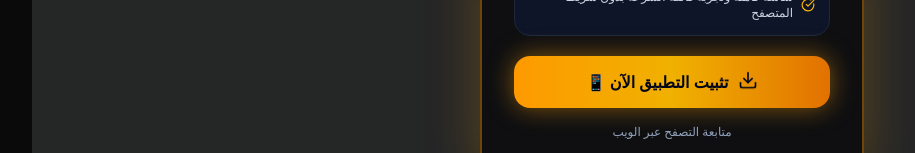
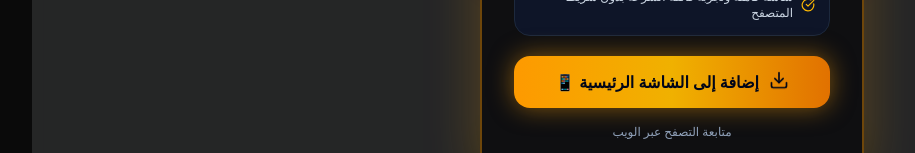
Before and after one commit to dalinadjib1990-cell/G-nirateur-pro, a React (Vite) app: page /login in a window 1280 px wide. Shown: the part 461-614 px from the top of the page, without its empty margins (182-1097 px from the left). Built offline with nearby package versions, Linux system fonts and the light colour scheme; no server answers.

Commit message:
feat(pwa): improve installation UX and manifest configuration
Update PWA installation button labels based on prompt availability and refine manifest ID and icon categories to improve installation reliability.

```diff
--- a/src/components/InstallPWA.tsx
+++ b/src/components/InstallPWA.tsx
@@ -166,7 +166,7 @@ export function InstallPWA() {
               className="w-full bg-gradient-to-r from-amber-500 via-yellow-500 to-amber-600 hover:from-amber-400 hover:to-yellow-400 text-slate-950 font-black py-3.5 px-6 rounded-2xl flex items-center justify-center gap-2.5 shadow-[0_0_25px_rgba(245,158,11,0.5)] transition-all transform hover:scale-[1.02] active:scale-98 text-base mb-3"
             >
               <Download size={20} className="animate-bounce" />
-              <span>تثبيت التطبيق الآن 📱</span>
+              <span>{deferredPrompt ? 'تثبيت التطبيق الآن (مباشر) 📱' : 'إضافة إلى الشاشة الرئيسية 📱'}</span>
             </button>
 
             <button
```
Also changed, not shown: public/manifest.webmanifest.
